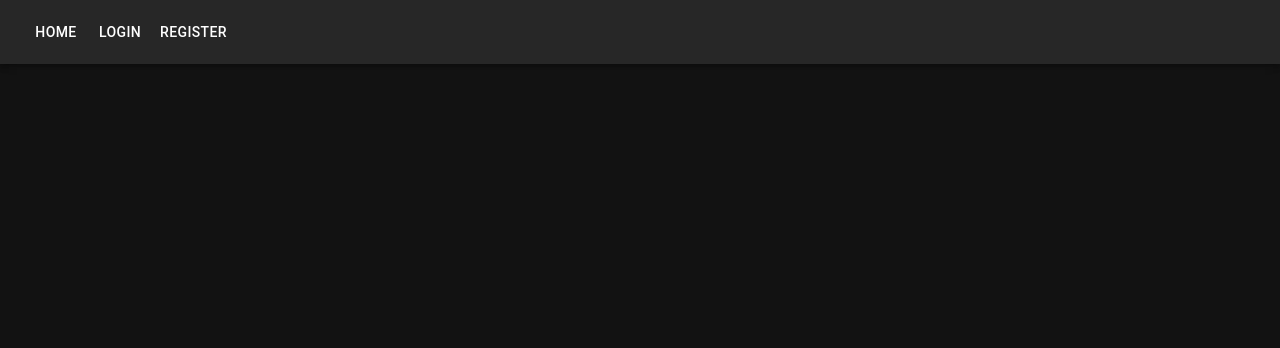
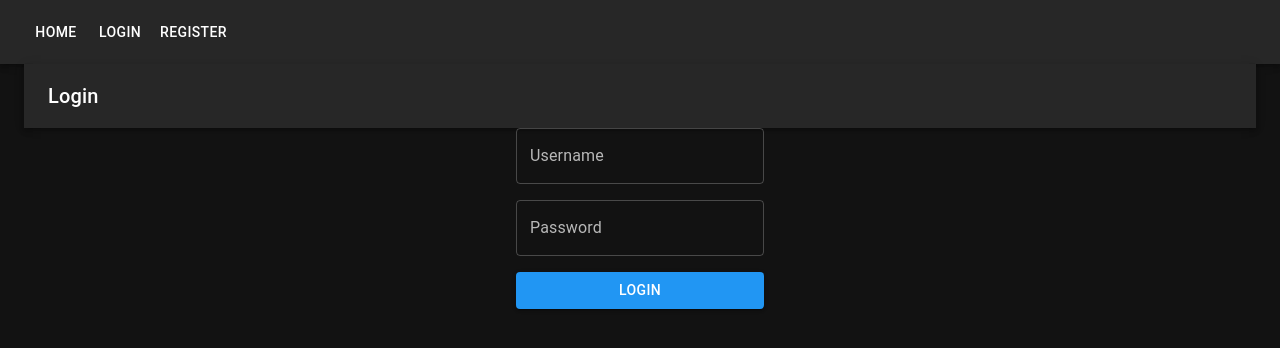
Before and after one commit to batalovmv/exam12_batalov_mikhail, a React (Vite) app in the folder front/: page /login in a window 1280 px wide. Before the commit this address had no page. Shown: the top 348 px of the page. Built offline with nearby package versions, Linux system fonts and the light colour scheme.

Commit message:
#1 исправлен дто теперь регистрация и логин работают

```diff
--- a/front/src/App.tsx
+++ b/front/src/App.tsx
@@ -1,26 +1,24 @@
 import { Container } from "@mui/material";
 import "./App.css";
-import AppToolbar from "./components/UI/AppToolbar/AppToolbar";
+
 import { Route, Routes } from "react-router-dom";
-import RegisterPage from "./containers/RegisterPage/RegisterPage";
-import PostsPage from "./containers/post/PostsPage";
-import PostDetailsPage from "./containers/post/PostDetailsPage";
-import LoginPage from "./containers/LoginPage/LoginPage";
-import NewPost from "./containers/post/NewPost";
-import ProtectedRoute from "./components/ProtectedRoute/ProtectedRoute";
+
 import { useAppSelector } from "./store/hooks";
-import MyCocktailsPage from "./components/cocktails/MyCocktailsList";
-import NewCocktailPage from "./components/cocktails/NewCocktailForm";
 import NavBar from "./components/NavBar";
+import { RegisterForm } from "./components/Forms/Register";
+import { LoginForm } from "./components/Forms/Login";
 
 function App() {
-  const user = useAppSelector((state) => state.users.currentUser);
+  const user = useAppSelector((state) => state.users.user);
   return (
     <>
       <NavBar />
       <main>
         <Container maxWidth="xl">
           <Routes>
+
+            <Route path="/register" element={<RegisterForm />} />
+            <Route path="/login" element={<LoginForm />} />
 
 
           </Routes>
--- a/front/src/components/Forms/Login.tsx
+++ b/front/src/components/Forms/Login.tsx
@@ -1,9 +1,23 @@
-
-import { Button, TextField, Grid, AppBar, Typography, Toolbar } from "@mui/material";
+import React from "react";
+import { Button, TextField, Grid, AppBar, Typography, Toolbar, Stack } from "@mui/material";
+import { useAppDispatch, useAppSelector } from "../../store/hooks";
+import { loginUser } from "../../features/UserSlice";
 
 export const LoginForm = () => {
+  const dispatch = useAppDispatch();
+  const userState = useAppSelector(state => state.users.user);
+
+  const handleSubmit = (event) => {
+    event.preventDefault();
+
+    const username = event.target.username.value;
+    const password = event.target.password.value;
+
+    dispatch(loginUser({ username, password }));
+  };
+
   return (
-    <Grid container justifyContent="center" direction="column">
+    <Grid container justifyContent="center">
       <AppBar position="static">
         <Toolbar>
           <Typography variant="h6">
@@ -12,12 +26,14 @@ export const LoginForm = () => {
         </Toolbar>
       </AppBar>
       <Grid item>
-        <form>
-          <TextField id="username" label="Username" margin="normal" />
-          <TextField id="password" label="Password" type="password" margin="normal" />
-          <Button variant="contained" color="primary" type="submit">
-            Login
-          </Button>
+        <form onSubmit={handleSubmit}>
+          <Stack direction="column" spacing={2}>
+            <TextField id="username" label="Username" margin="normal" />
+            <TextField id="password" label="Password" type="password" margin="normal" />
+            <Button variant="contained" color="primary" type="submit">
+              Login
+            </Button>
+          </Stack>
         </form>
       </Grid>
     </Grid>
--- a/front/src/components/Forms/Register.tsx
+++ b/front/src/components/Forms/Register.tsx
@@ -1,9 +1,23 @@
 import React from "react";
-import { Button, TextField, Grid, AppBar, Typography, Toolbar } from "@mui/material";
+import { Button, TextField, Grid, AppBar, Typography, Toolbar, Stack } from "@mui/material";
+import { useAppDispatch, useAppSelector } from "../../store/hooks";
+import { registerUser } from "../../features/UserSlice";
 
 export const RegisterForm = () => {
+  const dispatch = useAppDispatch();
+  const userState = useAppSelector(state => state.users.user);
+
+  const handleSubmit = (event) => {
+    event.preventDefault();
+
+    const username = event.target.username.value;
+    const password = event.target.password.value;
+
+    dispatch(registerUser({ username, password }));
+  };
+
   return (
-    <Grid container justifyContent="center" direction="column">
+    <Grid container justifyContent="center">
       <AppBar position="static">
         <Toolbar>
           <Typography variant="h6">
@@ -12,13 +26,14 @@ export const RegisterForm = () => {
         </Toolbar>
       </AppBar>
       <Grid item>
-        <form>
-          <TextField id="username" label="Username" margin="normal" />
-          <TextField id="email" label="Email" type="email" margin="normal" />
-          <TextField id="password" label="Password" type="password" margin="normal" />
-          <Button variant="contained" color="primary" type="submit">
-            Register
-          </Button>
+        <form onSubmit={handleSubmit}>
+          <Stack direction="column" spacing={2}>
+            <TextField id="username" label="Username" margin="normal" />
+            <TextField id="password" label="Password" type="password" margin="normal" />
+            <Button variant="contained" color="primary" type="submit">
+              Register
+            </Button>
+          </Stack>
         </form>
       </Grid>
     </Grid>
--- a/front/src/components/NavBar.tsx
+++ b/front/src/components/NavBar.tsx
@@ -1,17 +1,38 @@
 
 import { Link } from 'react-router-dom';
-import { AppBar, Toolbar, Button } from '@mui/material';
+import { AppBar, Toolbar, Button, Typography } from '@mui/material';
+import { logoutUser } from '../features/UserSlice';
+import { useAppDispatch, useAppSelector } from '../store/hooks';
 
 const NavBar = () => {
+  const dispatch = useAppDispatch();
+  const userState = useAppSelector(state => state.users);
+
+  const handleLogout = () => {
+    dispatch(logoutUser());
+  };
+
   return (
     <AppBar position="static">
       <Toolbar>
         <Button color="inherit" component={Link} to="/">Home</Button>
-        <Button color="inherit" component={Link} to="/login">Login</Button>
-        <Button color="inherit" component={Link} to="/register">Register</Button>
+        {userState.user ? (
+          <>
+            <Typography variant="h6" color="inherit">
+              {userState.user.username}
+            </Typography>
+            <Button color="inherit" onClick={handleLogout}>Logout</Button>
+          </>
+        ) : (
+          <>
+            <Button color="inherit" component={Link} to="/login">Login</Button>
+            <Button color="inherit" component={Link} to="/register">Register</Button>
+          </>
+        )}
       </Toolbar>
     </AppBar>
   );
 };
 
+
 export default NavBar;
```
Also changed, not shown: 2 other files (tests, documents, lock files or other folders).
